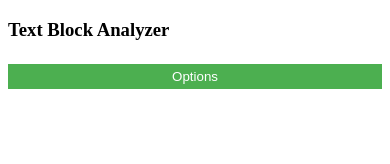
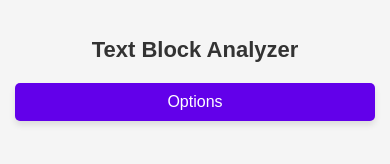
Before and after one commit to jojo-jrd/ensimag-AI-No_Toxicity, a website: page popup/popup.html in a window 390 px wide. Drawn offline with Linux system fonts and the light colour scheme.

Commit message:
New design options and popup page + automatique mode for the IA

```diff
--- a/noToxicity.js
+++ b/noToxicity.js
@@ -1,6 +1,10 @@
 const browserAPI = typeof browser !== "undefined" ? browser : chrome;
 
 (function() {
+    browserAPI.storage.sync.get('autoMode', (autoMode) => {
+        // TODO
+        console.log("AUTOMODE : ", autoMode)
+    });
     browserAPI.storage.sync.get('keywords', (keywordsWarnings) => {
         console.log(keywordsWarnings); // TODO
         // Récupère tous les blocs de la page
--- /dev/null
+++ b/options/options.css
@@ -0,0 +1,73 @@
+body {
+    font-family: 'Arial', sans-serif;
+    background-color: #f5f5f5;
+    margin: 0;
+    padding: 20px;
+    text-align: center;
+}
+
+h1 {
+    font-size: 28px;
+    color: #333;
+    margin-bottom: 20px;
+}
+
+form {
+    background-color: white;
+    padding: 20px;
+    border-radius: 8px;
+    box-shadow: 0 4px 8px rgba(0, 0, 0, 0.1);
+    display: inline-block;
+    width: 100%;
+    max-width: 400px;
+    text-align: start;
+}
+
+input[type="text"] {
+    width: 100%;
+    padding: 10px;
+    margin: 8px 0;
+    border-radius: 4px;
+    border: 1px solid #ccc;
+    box-sizing: border-box;
+    font-size: 16px;
+}
+
+label[for="auto-dangerous-words"] {
+    margin-right: 10px;
+}
+
+input[type="checkbox"] {
+    width: 18px;
+    height: 18px;
+    vertical-align: middle;
+}
+
+.block-checkbox {
+    display: flex;
+    align-items: center;
+}
+
+button {
+    background-color: #6200ea;
+    color: white;
+    border: none;
+    border-radius: 4px;
+    padding: 10px 20px;
+    font-size: 16px;
+    cursor: pointer;
+    box-shadow: 0 4px 6px rgba(0, 0, 0, 0.1);
+    transition: background-color 0.3s ease;
+    width: 100%;
+}
+
+button:hover {
+    background-color: #3700b3;
+}
+
+/* Style responsive pour mobile */
+@media (max-width: 600px) {
+    form {
+        padding: 15px;
+    }
+}
--- a/options/options.js
+++ b/options/options.js
@@ -9,9 +9,10 @@ document.addEventListener('DOMContentLoaded', () => {
       event.preventDefault();
 
       const keywords = document.getElementById('keywords').value;
+      const autoMode = document.getElementById('auto-dangerous-words').checked;
 
-      // Sauvegarder les mots-clés dans le stockage
-      browserAPI.storage.sync.set({ keywords: keywords }, () => {
+      // Sauvegarder les mots-clés et de l'auto gestion dans le stockage
+      browserAPI.storage.sync.set({ keywords, autoMode }, () => {
         alert('Mots-clés enregistrés avec succès !');
       });
     });
--- /dev/null
+++ b/popup/popup.css
@@ -0,0 +1,44 @@
+body {
+    font-family: 'Arial', sans-serif;
+    background-color: #f5f5f5;
+    margin: 0;
+    padding: 20px;
+    text-align: center;
+}
+
+h3 {
+    font-size: 22px;
+    color: #333;
+    margin-bottom: 20px;
+    text-align: center;
+}
+
+/* Style pour le bouton */
+button {
+    background-color: #6200ea;
+    color: white;
+    border: none;
+    border-radius: 5px;
+    padding: 10px 20px;
+    font-size: 16px;
+    cursor: pointer;
+    box-shadow: 0 4px 6px rgba(0, 0, 0, 0.1);
+    /* Ajout d'une ombre douce */
+    transition: background-color 0.3s ease;
+}
+
+button:hover {
+    background-color: #3700b3;
+}
+
+/* Style mobile-friendly */
+@media (max-width: 600px) {
+    body {
+        padding: 15px;
+    }
+
+    button {
+        width: 100%;
+        /* Le bouton prend toute la largeur en petits écrans */
+    }
+}
--- a/popup/popup.html
+++ b/popup/popup.html
@@ -4,25 +4,7 @@
 <head>
     <meta charset="UTF-8">
     <title>Text Block Analyzer</title>
-    <style>
-        body {
-            min-width: 150px;
-        }
-
-        button {
-            width: 100%;
-            padding: 5px;
-            margin: 5px 0;
-            background-color: #4CAF50;
-            color: white;
-            border: none;
-            cursor: pointer;
-        }
-
-        button:hover {
-            background-color: #45a049;
-        }
-    </style>
+    <link rel="stylesheet" href="popup.css">
 </head>
 
 <body>
```
Also changed, not shown: options/options.html (+7 -1 lines).
